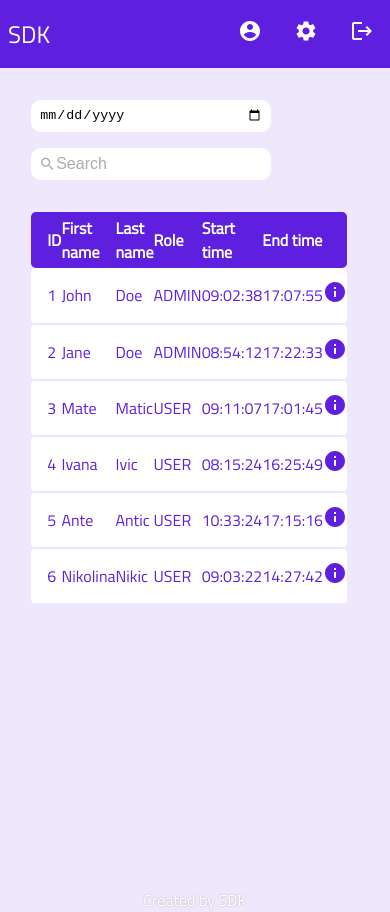
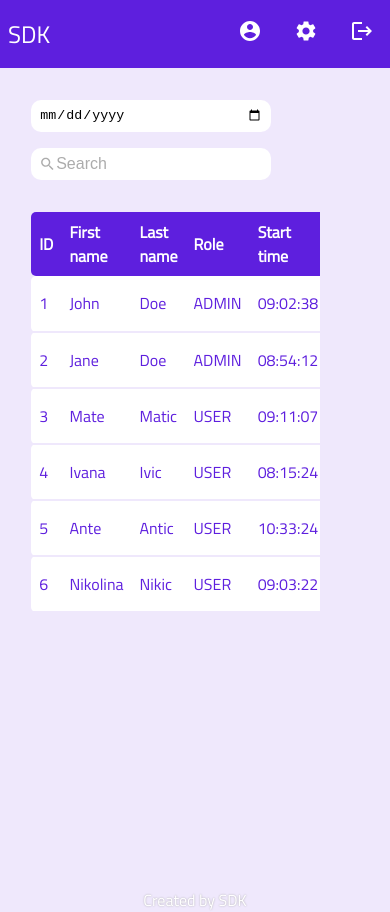
Before and after one commit to sandje00/sdk-access-control-web, a Vue app: page /dashboard in a window 390 px wide. Built offline with nearby package versions, Linux system fonts and the light colour scheme.

Commit message:
Improve table responsivity

```diff
--- a/src/components/dashboard/DashboardTable.vue
+++ b/src/components/dashboard/DashboardTable.vue
@@ -2,10 +2,11 @@
   <h2 v-if="!records.length" class="message">
     There are no records to show.
   </h2>
-  <table v-else class="table">
+  <div v-else class="container">
+    <table class="table">
       <tr class="table-header">
         <th
-        v-for="{label, id} in headerCols"
+          v-for="{ label, id } in headerCols"
           :key="id"
         >
           {{ label }}
@@ -18,6 +19,7 @@
       >
       </dashboard-table-record>
     </table>
+  </div>
 </template>
 
 <script>
@@ -44,6 +46,10 @@ export default {
 </script>
 
 <style lang="scss" scoped>
+.container {
+  overflow-x: auto;
+}
+
 .table {
   width: 100%;
   text-align: left;
@@ -72,5 +78,12 @@ export default {
     color: var(--color-white);
     background-color: var(--color-primary);
   }
+
+  @media(max-width: 650px) {
+    th, tr th:first-child {
+      padding: 0.5rem;
+    }
+  }
+
 }
 </style>
--- a/src/components/dashboard/DashboardTableRecord.vue
+++ b/src/components/dashboard/DashboardTableRecord.vue
@@ -58,4 +58,10 @@ tr td:last-child {
   border-top-right-radius: 5px;
   border-bottom-right-radius: 5px;
 }
+
+@media(max-width: 650px) {
+  td, tr td:first-child {
+    padding: 0.5rem;
+  }
+}
 </style>
```
Lines whose indentation alone changed are shown as unchanged.
